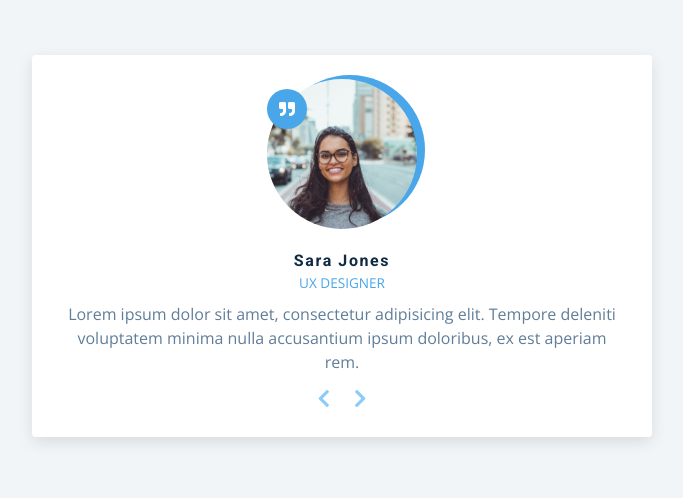
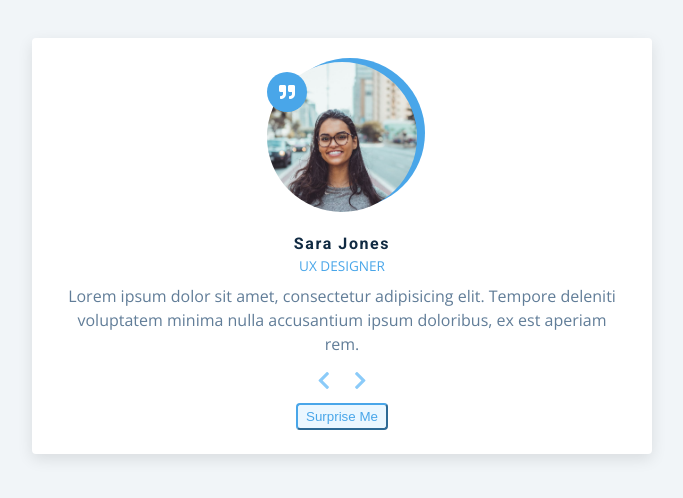
Before and after one commit to JMUT1/Reviews-Proyect, a plain HTML site: page index.html in a window 1280 px wide. Shown: the part 214-712 px from the top of the page, without its empty margins (298-981 px from the left). Drawn offline with nearby package versions, Linux system fonts and the light colour scheme.

Commit message:
HTML surprise me button

```diff
--- a/index.html
+++ b/index.html
@@ -42,6 +42,7 @@
             </button>
           </div>
           <!-- randon button -->
+          <button class="random-btn">surprise me</button>
         </article>
       </section>
     </main>
```
